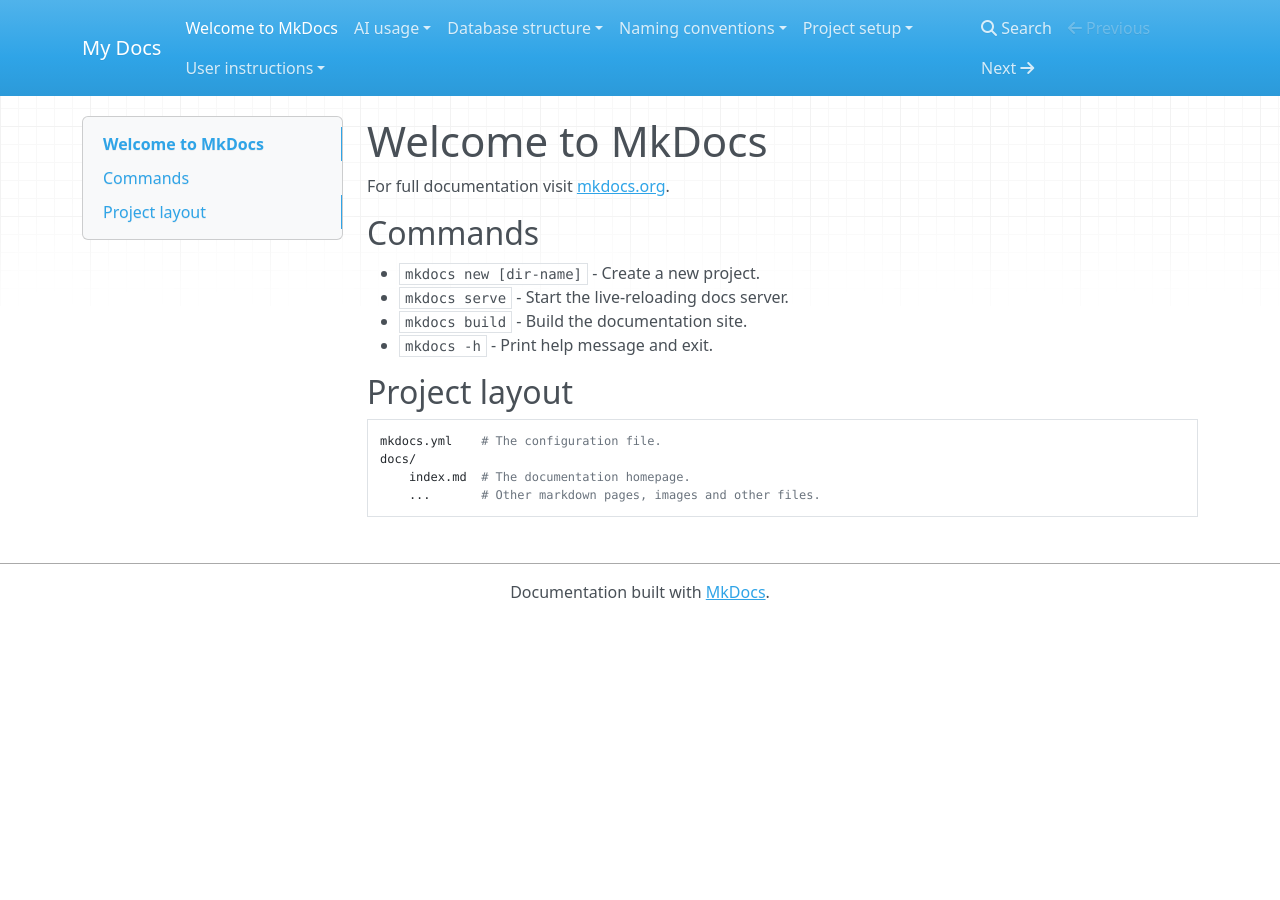
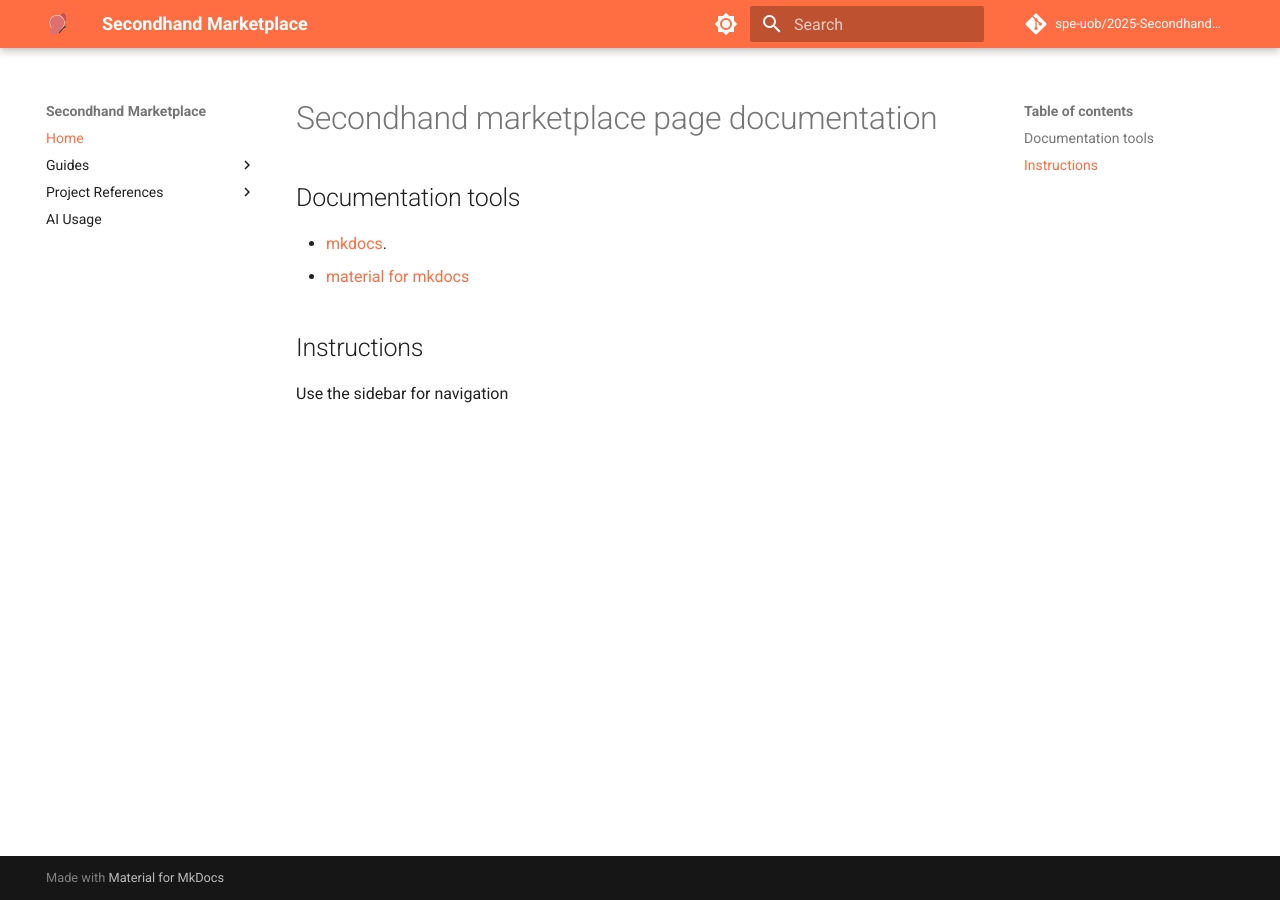
Before and after one commit to Ewan-Friend/Secondhand-Marketplace, an MkDocs documentation site: the page built from docs/index.md, in a window 1280 px wide. Built offline with MkDocs 1.6.1 and Material for MkDocs 9.7.7, drawn with Linux system fonts in a browser that asks for light colours; nearby versions of some CDN libraries; comment, search, counter and statistics services are not loaded.

Commit message:
docs(mkdocs): added basic mkdocs documentation to be used on GitHub Pages

```diff
--- a/docs/index.md
+++ b/docs/index.md
@@ -1,17 +1,9 @@
-# Welcome to MkDocs
+# Secondhand marketplace page documentation
 
-For full documentation visit [mkdocs.org](https://www.mkdocs.org).
+## Documentation tools
 
-## Commands
+- [mkdocs](https://www.mkdocs.org).
+- [material for mkdocs](https://squidfunk.github.io/mkdocs-material/)
 
-* `mkdocs new [dir-name]` - Create a new project.
-* `mkdocs serve` - Start the live-reloading docs server.
-* `mkdocs build` - Build the documentation site.
-* `mkdocs -h` - Print help message and exit.
-
-## Project layout
-
-    mkdocs.yml    # The configuration file.
-    docs/
-        index.md  # The documentation homepage.
-        ...       # Other markdown pages, images and other files.
+## Instructions
+Use the sidebar for navigation
--- /dev/null
+++ b/docs/requirements.txt
@@ -0,0 +1,2 @@
+mkdocs>=1.5.0
+mkdocs-material>=9.0.0
--- a/mkdocs.yml
+++ b/mkdocs.yml
@@ -1 +1,41 @@
-site_name: My Docs
+site_name: Secondhand Marketplace
+site_url: https://example.com
+
+repo_name: spe-uob/2025-SecondhandMarketplace
+repo_url: https://github.com/spe-uob/2025-SecondhandMarketplace
+
+theme:
+  name: material
+  favicon: logos/logo.png
+  logo: logos/logo.svg
+  locale: en
+  palette:
+    # Taken from https://squidfunk.github.io/mkdocs-material/setup/changing-the-colors/https://squidfunk.github.io/mkdocs-material/setup/changing-the-colors/
+    # Light mode
+    - scheme: default
+      primary: deep orange
+      toggle:
+        icon: material/brightness-7
+        name: Switch to dark mode
+    # Dark mode
+    - scheme: slate
+      primary: deep orange
+      toggle:
+        icon: material/brightness-4
+        name: Switch to light mode
+
+
+nav:
+  - Home: index.md
+  - Guides:
+      - User Guide: user-instructions/user-instructions.md
+      - Project Setup: project-setup/project-setup.md
+  - Project References:
+      - Database Structure: database-structure/database-structure.md
+      - Naming Conventions: naming_conventions/naming_conventions.md
+  - AI Usage: AI_usage/Ai_info.md
+
+
+markdown_extensions:
+  - toc:
+      permalink: true
```
Also changed, not shown: 2 other files.
